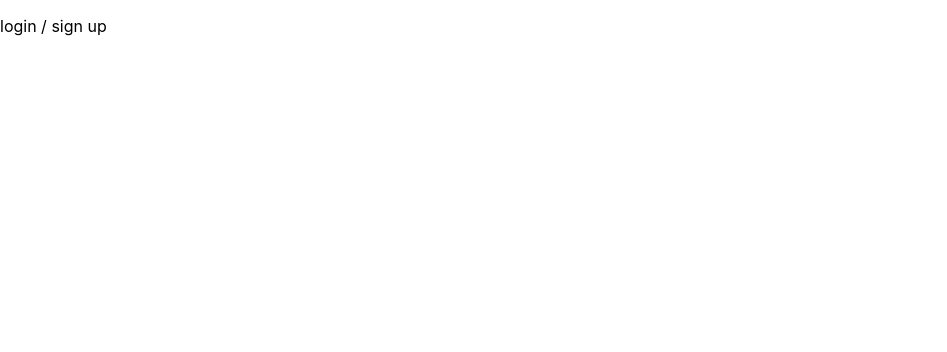
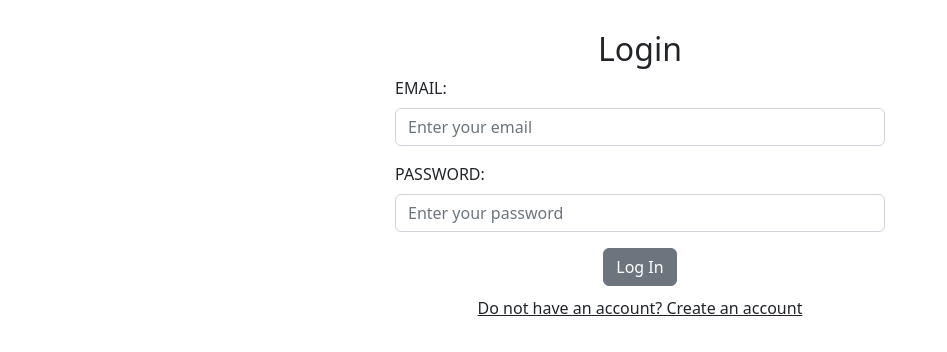
Before and after one commit to UsmanFayyaz31/sarc_mediq, a React (Create React App) app: page /sign-in in a window 1280 px wide. Shown: the top 352 px of the page, without its empty margins (0-947 px from the left). Built offline with nearby package versions, Linux system fonts and the light colour scheme.

Commit message:
login sign up form validation complete

```diff
--- a/package.json
+++ b/package.json
@@ -6,10 +6,13 @@
     "@testing-library/jest-dom": "^5.16.4",
     "@testing-library/react": "^13.3.0",
     "@testing-library/user-event": "^13.5.0",
+    "bootstrap": "^5.2.0",
     "react": "^18.2.0",
     "react-dom": "^18.1.0",
+    "react-hook-form": "^7.33.1",
     "react-router-dom": "^5.2.0",
     "react-scripts": "5.0.1",
+    "reactstrap": "^9.1.2",
     "web-vitals": "^2.1.4"
   },
   "scripts": {
--- a/src/App.css
+++ b/src/App.css
@@ -36,3 +36,20 @@
     transform: rotate(360deg);
   }
 }
+
+.login-signup-row {
+  justify-content: center;
+}
+
+.create-account-text:hover {
+  cursor: pointer;
+}
+
+.create-account-text {
+  margin-top: 10px;
+}
+
+.form-error {
+  font-size: 12px;
+  color: red;
+}
--- a/src/index.js
+++ b/src/index.js
@@ -5,6 +5,7 @@ import { BrowserRouter } from "react-router-dom";
 import "./index.css";
 import App from "./App";
 import reportWebVitals from "./reportWebVitals";
+import 'bootstrap/dist/css/bootstrap.css';
 
 const root = ReactDOM.createRoot(document.getElementById("root"));
 root.render(
--- a/src/pages/authentication/LoginSignup.js
+++ b/src/pages/authentication/LoginSignup.js
@@ -1,10 +1,266 @@
-import React from "react";
+import React, { useState } from "react";
+import { useForm } from "react-hook-form";
+import {
+  Row,
+  FormGroup,
+  Label,
+  Input,
+  Button,
+  Form,
+  Container,
+} from "reactstrap";
 
 const LoginSignup = () => {
+  const {
+    register: logInRegister,
+    handleSubmit: handleLogInSubmit,
+    formState: { errors: loginErrors },
+  } = useForm({
+    mode: "onChange",
+  });
+
+  const {
+    register: signUpRegister,
+    handleSubmit: handleSignUpSubmit,
+    formState: { errors: signupErrors },
+  } = useForm({
+    mode: "onChange",
+  });
+
+  const [isSignUpForm, setIsSignUpForm] = useState(false);
+
+  const onLoginSubmit = (data) => {
+    console.log("debugging login Form", data);
+  };
+
+  const onSignUpSubmit = (data) => {
+    console.log("debugging sign up Form", data);
+  };
+
   return (
-    <div>
-      <p>login / sign up</p>
-    </div>
+    <Container>
+      <Row className="login-signup-row">
+        <div
+          style={{
+            display: "block",
+            width: 550,
+            padding: 30,
+          }}
+        >
+          <h2 style={{ textAlign: "center" }}>Login</h2>
+          <Form onSubmit={handleLogInSubmit(onLoginSubmit)} id="login-form">
+            <FormGroup>
+              <Label for="emailField">EMAIL:</Label>
+              <input
+                className="form-control"
+                type="email"
+                name="email"
+                placeholder="Enter your email"
+                {...logInRegister("email", {
+                  required: {
+                    value: true,
+                    message: "You need to enter your email.",
+                  },
+                })}
+              />
+              {loginErrors.email && (
+                <p className="form-error">{loginErrors.email.message}</p>
+              )}
+            </FormGroup>
+            <FormGroup>
+              <Label for="passwordField">PASSWORD:</Label>
+              <input
+                className="form-control"
+                type="password"
+                name="password"
+                {...logInRegister("password", {
+                  required: {
+                    value: true,
+                    message: "You need to enter your password.",
+                  },
+                })}
+                placeholder="Enter your password"
+              />
+              {loginErrors.password && (
+                <p className="form-error">{loginErrors.password.message}</p>
+              )}
+            </FormGroup>
+            <div style={{ textAlign: "center" }}>
+              <Button htmlFor="login-form">Log In</Button>
+              <p
+                className="create-account-text"
+                onClick={() => setIsSignUpForm(!isSignUpForm)}
+              >
+                <u>Do not have an account? Create an account</u>
+              </p>
+            </div>
+          </Form>
+        </div>
+      </Row>
+
+      {isSignUpForm && (
+        <Row className="login-signup-row">
+          <div
+            style={{
+              display: "block",
+              width: 550,
+              padding: 30,
+            }}
+          >
+            <h2 style={{ textAlign: "center" }}>Sign up</h2>
+            <Form
+              onSubmit={handleSignUpSubmit(onSignUpSubmit)}
+              id="signup-form"
+            >
+              <FormGroup>
+                <Label for="emailField">EMAIL:</Label>
+                <input
+                  className="form-control"
+                  type="email"
+                  name="email"
+                  {...signUpRegister("email", {
+                    required: {
+                      value: true,
+                      message: "You need to enter your email.",
+                    },
+                  })}
+                  placeholder="Enter your email"
+                />
+                {signupErrors.email && (
+                  <p className="form-error">{signupErrors.email.message}</p>
+                )}
+              </FormGroup>
+
+              <FormGroup>
+                <Label for="emailField">FIRST NAME:</Label>
+                <input
+                  className="form-control"
+                  type="text"
+                  name="first_name"
+                  placeholder="Enter your first name"
+                  {...signUpRegister("first_name", {
+                    required: {
+                      value: true,
+                      message: "You need to enter your first name.",
+                    },
+                  })}
+                />
+                {signupErrors.first_name && (
+                  <p className="form-error">
+                    {signupErrors.first_name.message}
+                  </p>
+                )}
+              </FormGroup>
+
+              <FormGroup>
+                <Label for="emailField">LAST NAME:</Label>
+                <input
+                  className="form-control"
+                  type="text"
+                  name="last_name"
+                  placeholder="Enter your last name"
+                  {...signUpRegister("last_name", {
+                    required: {
+                      value: true,
+                      message: "You need to enter your last name.",
+                    },
+                  })}
+                />
+                {signupErrors.last_name && (
+                  <p className="form-error">{signupErrors.last_name.message}</p>
+                )}
+              </FormGroup>
+
+              <FormGroup>
+                <Label for="passwordField">USER NAME:</Label>
+                <input
+                  className="form-control"
+                  type="text"
+                  name="user_name"
+                  placeholder="Enter your user name"
+                  {...signUpRegister("username", {
+                    required: {
+                      value: true,
+                      message: "You need to enter user name.",
+                    },
+                  })}
+                />
+                {signupErrors.username && (
+                  <p className="form-error">{signupErrors.username.message}</p>
+                )}
+              </FormGroup>
+
+              <FormGroup>
+                <Label for="passwordField">PASSWORD:</Label>
+                <input
+                  className="form-control"
+                  type="password"
+                  name="password"
+                  placeholder="Enter your password"
+                  {...signUpRegister("password", {
+                    required: {
+                      value: true,
+                      message: "You need to enter password.",
+                    },
+                  })}
+                />
+                {signupErrors.password && (
+                  <p className="form-error">{signupErrors.password.message}</p>
+                )}
+              </FormGroup>
+
+              <FormGroup>
+                <Label for="passwordField">RE ENTER PASSWORD:</Label>
+                <input
+                  className="form-control"
+                  type="password"
+                  name="reenter_password"
+                  placeholder="Enter your password again"
+                  {...signUpRegister("password_2", {
+                    required: {
+                      value: true,
+                      message: "You need to enter password again.",
+                    },
+                  })}
+                />
+                {signupErrors.password_2 && (
+                  <p className="form-error">
+                    {signupErrors.password_2.message}
+                  </p>
+                )}
+              </FormGroup>
+
+              <FormGroup>
+                <Label>GENDER:</Label>
+                <select
+                  className="form-select"
+                  aria-label="Default select example"
+                  {...signUpRegister("gender", {
+                    required: {
+                      value: true,
+                      message: "You need to select gender.",
+                    },
+                  })}
+                >
+                  <option value="">Open this select menu</option>
+                  <option value="M">Male</option>
+                  <option value="F">Female</option>
+                  <option value="NB">Non Binary</option>
+                  <option value="U">Unisex</option>
+                </select>
+                {signupErrors.gender && (
+                  <p className="form-error">{signupErrors.gender.message}</p>
+                )}
+              </FormGroup>
+
+              <div style={{ textAlign: "center" }}>
+                <Button htmlFor="signup-form">Sign Up</Button>
+              </div>
+            </Form>
+          </div>
+        </Row>
+      )}
+    </Container>
   );
 };
 
```
Also changed, not shown: 1 other file (tests, documents, lock files or other folders).
